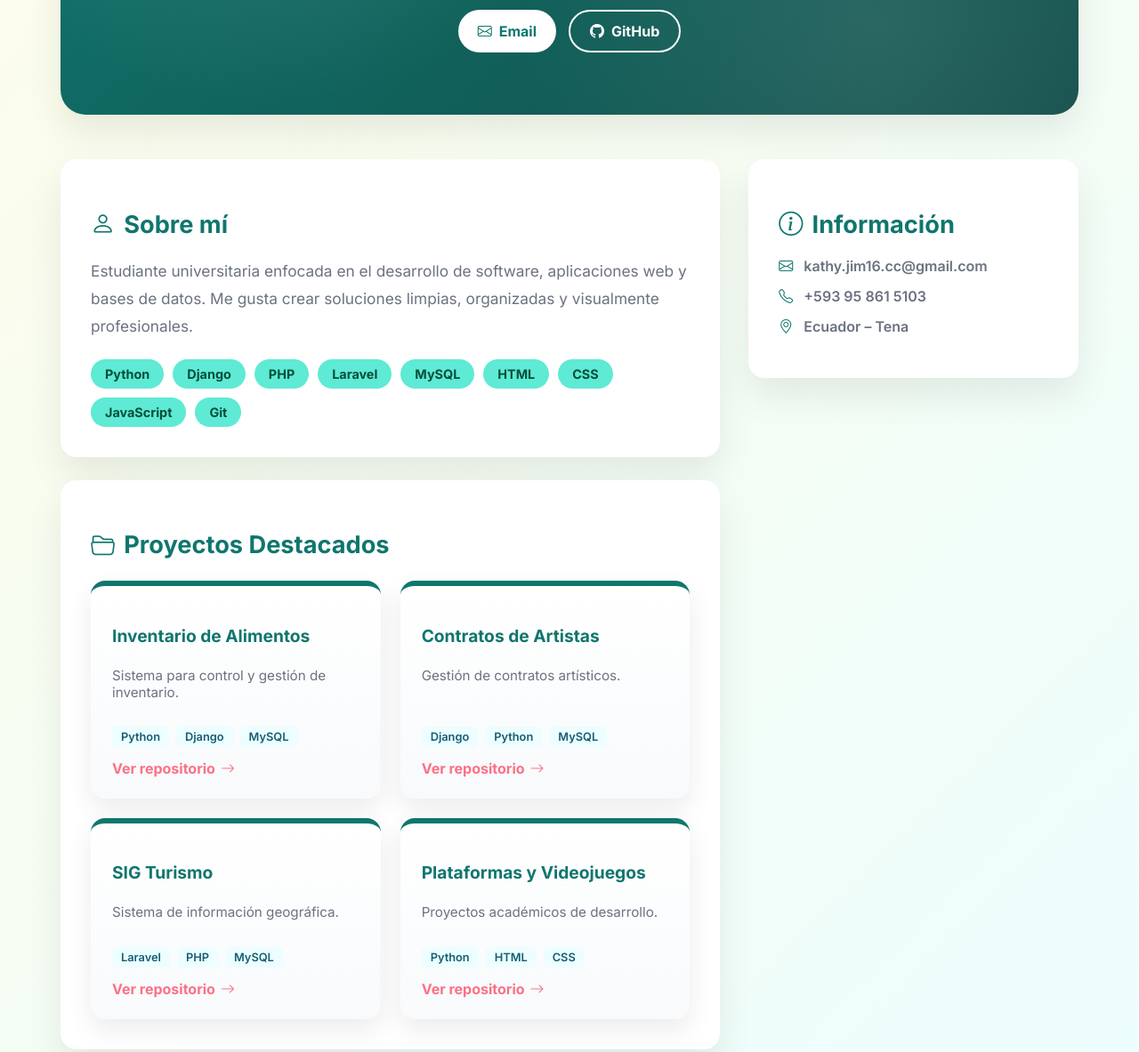
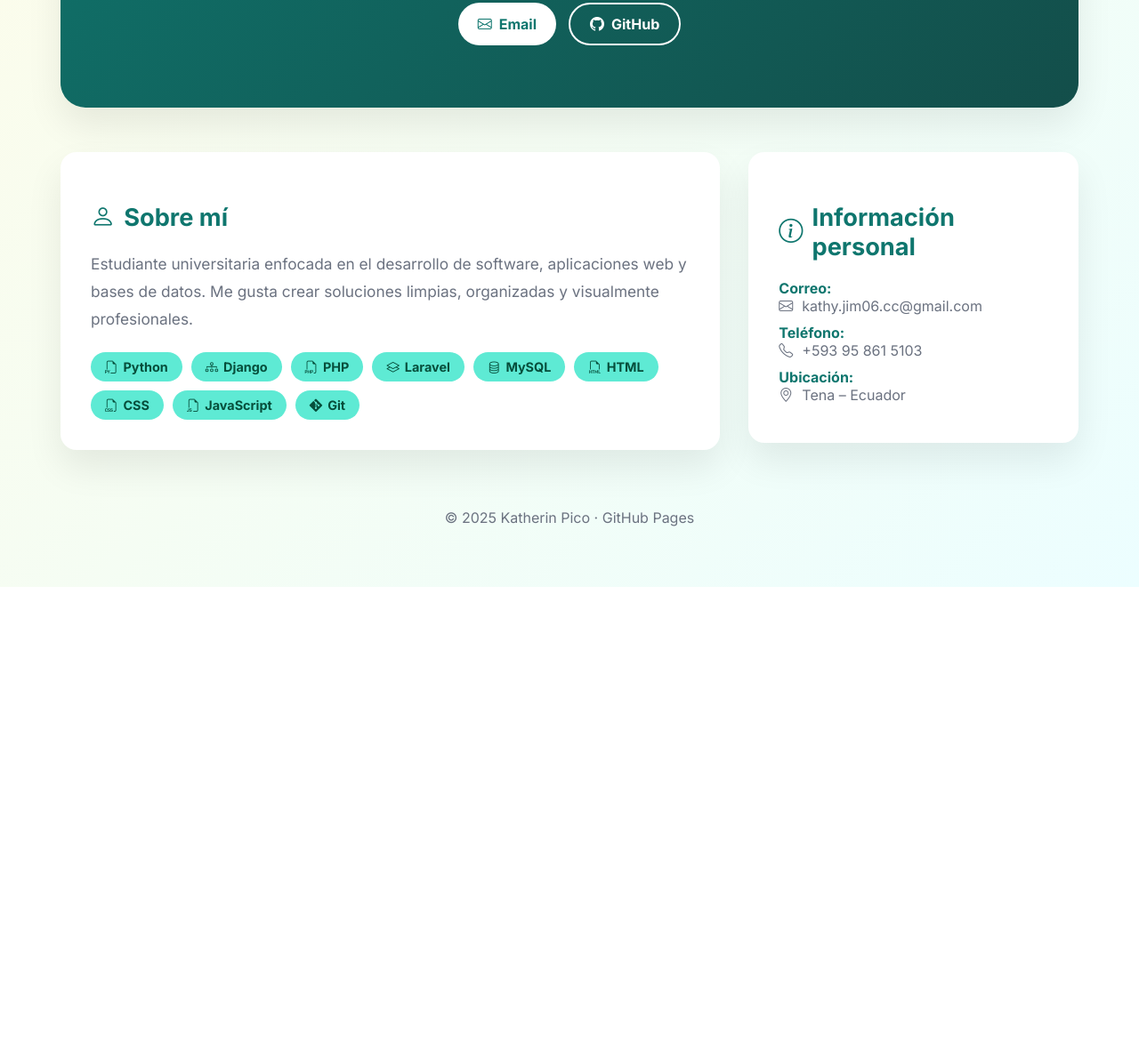
Before and after one commit to Kathy2003utc/Kathy2003utc.github.io, a plain HTML site: page index.html in a window 1280 px wide. Shown: the part 412-1595 px from the top of the page at 89% size. After the commit the page ends 1072 px from the top, so only its background shows below. Drawn offline with nearby package versions, Linux system fonts and the light colour scheme.

Commit message:
Update index.html

```diff
--- a/index.html
+++ b/index.html
@@ -41,7 +41,7 @@
       padding:28px;
     }
 
-    /* ===== HERO ===== */
+    /* HERO */
     .hero{
       background:linear-gradient(135deg,var(--primary),#134e4a);
       color:white;
@@ -49,22 +49,6 @@
       padding:70px 30px;
       text-align:center;
       box-shadow:var(--shadow);
-      position:relative;
-      overflow:hidden;
-    }
-
-    .hero::after{
-      content:'';
-      position:absolute;
-      inset:0;
-      background:
-        radial-gradient(circle at 20% 20%,rgba(255,255,255,.15),transparent 40%),
-        radial-gradient(circle at 80% 80%,rgba(255,255,255,.1),transparent 40%);
-    }
-
-    .hero-content{
-      position:relative;
-      z-index:2;
     }
 
     .avatar{
@@ -75,7 +59,6 @@
       border:5px solid var(--secondary);
       margin:0 auto 24px;
       box-shadow:0 20px 40px rgba(0,0,0,.3);
-      transition:.4s;
     }
 
     .avatar img{
@@ -84,25 +67,22 @@
       object-fit:cover;
     }
 
-    .avatar:hover{transform:scale(1.06);}
-
     .hero h1{
       font-size:3rem;
       font-weight:800;
       margin:10px 0;
-      letter-spacing:-.5px;
     }
 
     .hero p{
       font-size:1.25rem;
       opacity:.95;
-      margin-bottom:28px;
     }
 
     .hero-buttons{
       display:flex;
       gap:14px;
       justify-content:center;
+      margin-top:20px;
       flex-wrap:wrap;
     }
 
@@ -116,7 +96,6 @@
       display:flex;
       align-items:center;
       gap:8px;
-      transition:.3s;
     }
 
     .hero-btn.alt{
@@ -125,12 +104,7 @@
       border:2px solid white;
     }
 
-    .hero-btn:hover{
-      transform:translateY(-3px);
-      box-shadow:0 10px 20px rgba(0,0,0,.2);
-    }
-
-    /* ===== GRID ===== */
+    /* GRID */
     .grid{
       display:grid;
       grid-template-columns:2fr 1fr;
@@ -142,7 +116,7 @@
       .grid{grid-template-columns:1fr;}
     }
 
-    /* ===== CARD ===== */
+    /* CARD */
     .card{
       background:var(--card);
       border-radius:var(--radius);
@@ -160,7 +134,7 @@
       color:var(--primary);
     }
 
-    /* ===== ABOUT ===== */
+    /* ABOUT */
     .about{
       font-size:1.08rem;
       color:var(--muted);
@@ -181,9 +155,12 @@
       border-radius:999px;
       font-size:.9rem;
       font-weight:700;
+      display:flex;
+      align-items:center;
+      gap:6px;
     }
 
-    /* ===== PROJECTS ===== */
+    /* PROJECTS */
     .projects{
       display:grid;
       grid-template-columns:repeat(auto-fill,minmax(280px,1fr));
@@ -192,30 +169,22 @@
     }
 
     .project{
-      background:linear-gradient(180deg,#ffffff,#f8fafc);
+      background:#ffffff;
       border-radius:16px;
       padding:24px;
       box-shadow:0 12px 30px rgba(0,0,0,.08);
-      transition:.3s;
+      border-top:6px solid var(--primary);
       display:flex;
       flex-direction:column;
-      border-top:6px solid var(--primary);
-    }
-
-    .project:hover{
-      transform:translateY(-6px);
-      border-top-color:var(--accent);
     }
 
     .project h3{
+      color:var(--primary);
       font-size:1.2rem;
-      margin-bottom:8px;
-      color:var(--primary);
     }
 
     .project p{
       color:var(--muted);
-      font-size:.95rem;
       flex-grow:1;
     }
 
@@ -244,22 +213,25 @@
       gap:6px;
     }
 
-    /* ===== SIDEBAR ===== */
+    /* INFO */
+    .info-title{
+      font-weight:700;
+      color:var(--primary);
+      margin-top:10px;
+    }
+
     .info{
       display:flex;
-      gap:12px;
-      margin-bottom:14px;
+      gap:10px;
+      align-items:center;
       color:var(--muted);
-      font-weight:600;
+      margin-bottom:10px;
     }
-
-    .info i{color:var(--primary);}
 
     footer{
       text-align:center;
       padding:40px 0;
       color:var(--muted);
-      font-size:.9rem;
     }
   </style>
 </head>
@@ -269,21 +241,15 @@
 
   <!-- HERO -->
   <section class="hero">
-      <div class="hero-content">
     <div class="avatar">
       <img src="https://scontent.fuio1-1.fna.fbcdn.net/v/t39.30808-6/464830324_2028420604263799_8785544366092679001_n.jpg?_nc_cat=104&ccb=1-7&_nc_sid=6ee11a&_nc_eui2=AeFry2AbTGt2gcfs8gPRfRewIr2Qm5azoMcivZCblrOgx360V6yUsmpHtSZon2UfvByJvEOm__BrvqrMz_ORHHJM&_nc_ohc=X3GuVshsGcwQ7kNvwGPlUkj&_nc_oc=Adkh4VmosMrZ91CKwUBVFa59qFCNs3nug--aLGH4o3QwJEK104WW83aY9xbqGyjmVWfsPUyFEhoW3V6YqzzCqBcW&_nc_zt=23&_nc_ht=scontent.fuio1-1.fna&_nc_gid=eDRUhsxF2fgZyhdvEKYJuA&oh=00_AflHRKD7DQeItHgz9ha3ciQn_PduixfyAvJMhjqxPoH1kw&oe=69415D3E" alt="Katherin Pico">
     </div>
-
     <h1>Katherin Pico</h1>
     <p>Estudiante de Sistemas de Información · Desarrollo de Software</p>
+
     <div class="hero-buttons">
-          <a class="hero-btn" href="mailto:kathy.jim16.cc@gmail.com">
-            <i class="bi bi-envelope"></i> Email
-          </a>
-          <a class="hero-btn alt" href="https://github.com/Kathy2003utc" target="_blank">
-            <i class="bi bi-github"></i> GitHub
-          </a>
-        </div>
+      <a class="hero-btn" href="mailto:kathy.jim06.cc@gmail.com"><i class="bi bi-envelope"></i>Email</a>
+      <a class="hero-btn alt" href="https://github.com/Kathy2003utc" target="_blank"><i class="bi bi-github"></i>GitHub</a>
     </div>
   </section>
 
@@ -296,78 +262,19 @@
         <h2><i class="bi bi-person"></i> Sobre mí</h2>
         <p class="about">
           Estudiante universitaria enfocada en el desarrollo de software, aplicaciones web
-            y bases de datos. Me gusta crear soluciones limpias, organizadas y visualmente
-            profesionales.
+          y bases de datos. Me gusta crear soluciones limpias, organizadas y visualmente profesionales.
         </p>
 
         <div class="skills">
-            <span class="skill">Python</span>
-            <span class="skill">Django</span>
-            <span class="skill">PHP</span>
-            <span class="skill">Laravel</span>
-            <span class="skill">MySQL</span>
-            <span class="skill">HTML</span>
-            <span class="skill">CSS</span>
-            <span class="skill">JavaScript</span>
-            <span class="skill">Git</span>
-          </div>
-        </div>
-
-        <div class="card">
-          <h2><i class="bi bi-folder2-open"></i> Proyectos Destacados</h2>
-
-          <div class="projects">
-            <div class="project">
-              <h3>Inventario de Alimentos</h3>
-              <p>Sistema para control y gestión de inventario.</p>
-              <div class="tech">
-                <span class="tag">Python</span>
-                <span class="tag">Django</span>
-                <span class="tag">MySQL</span>
-              </div>
-              <a href="https://github.com/Kathy2003utc/Inventario_alimentos" target="_blank">
-                Ver repositorio <i class="bi bi-arrow-right"></i>
-              </a>
-            </div>
-
-            <div class="project">
-              <h3>Contratos de Artistas</h3>
-              <p>Gestión de contratos artísticos.</p>
-              <div class="tech">
-                <span class="tag">Django</span>
-                <span class="tag">Python</span>
-                <span class="tag">MySQL</span>
-              </div>
-              <a href="https://github.com/Kathy2003utc/Contratos_Artistas" target="_blank">
-                Ver repositorio <i class="bi bi-arrow-right"></i>
-              </a>
-            </div>
-
-            <div class="project">
-              <h3>SIG Turismo</h3>
-              <p>Sistema de información geográfica.</p>
-              <div class="tech">
-                <span class="tag">Laravel</span>
-                <span class="tag">PHP</span>
-                <span class="tag">MySQL</span>
-              </div>
-              <a href="https://github.com/Kathy2003utc/SIG_turismo" target="_blank">
-                Ver repositorio <i class="bi bi-arrow-right"></i>
-              </a>
-            </div>
-
-            <div class="project">
-              <h3>Plataformas y Videojuegos</h3>
-              <p>Proyectos académicos de desarrollo.</p>
-              <div class="tech">
-                <span class="tag">Python</span>
-                <span class="tag">HTML</span>
-                <span class="tag">CSS</span>
-              </div>
-              <a href="https://github.com/Kathy2003utc/Plataformas-y-videojuegos" target="_blank">
-                Ver repositorio <i class="bi bi-arrow-right"></i>
-              </a>
-            </div>
+          <span class="skill"><i class="bi bi-filetype-py"></i>Python</span>
+          <span class="skill"><i class="bi bi-diagram-3"></i>Django</span>
+          <span class="skill"><i class="bi bi-filetype-php"></i>PHP</span>
+          <span class="skill"><i class="bi bi-layers"></i>Laravel</span>
+          <span class="skill"><i class="bi bi-database"></i>MySQL</span>
+          <span class="skill"><i class="bi bi-filetype-html"></i>HTML</span>
+          <span class="skill"><i class="bi bi-filetype-css"></i>CSS</span>
+          <span class="skill"><i class="bi bi-filetype-js"></i>JavaScript</span>
+          <span class="skill"><i class="bi bi-git"></i>Git</span>
         </div>
       </div>
     </main>
@@ -375,10 +282,16 @@
     <!-- SIDEBAR -->
     <aside>
       <div class="card">
-          <h2><i class="bi bi-info-circle"></i> Información</h2>
-          <div class="info"><i class="bi bi-envelope"></i> kathy.jim16.cc@gmail.com</div>
+        <h2><i class="bi bi-info-circle"></i> Información personal</h2>
+
+        <div class="info-title">Correo:</div>
+        <div class="info"><i class="bi bi-envelope"></i> kathy.jim06.cc@gmail.com</div>
+
+        <div class="info-title">Teléfono:</div>
         <div class="info"><i class="bi bi-telephone"></i> +593 95 861 5103</div>
-          <div class="info"><i class="bi bi-geo-alt"></i> Ecuador – Tena</div>
+
+        <div class="info-title">Ubicación:</div>
+        <div class="info"><i class="bi bi-geo-alt"></i> Tena – Ecuador</div>
       </div>
     </aside>
 
@@ -387,6 +300,7 @@
   <footer>
     © 2025 Katherin Pico · GitHub Pages
   </footer>
+
 </div>
 </body>
 </html>
```
Lines whose indentation alone changed are shown as unchanged.
